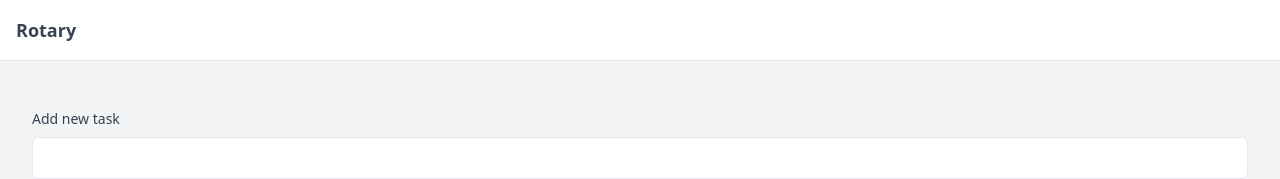
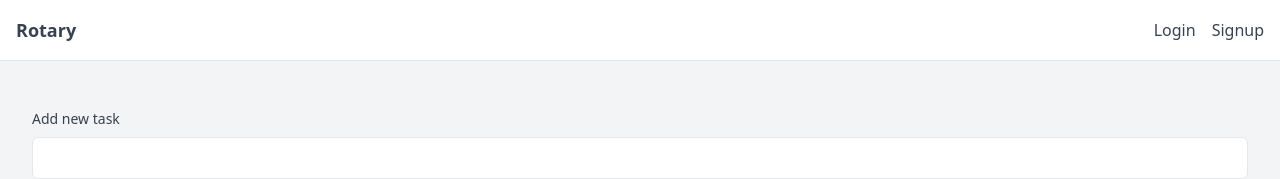
Before and after one commit to ghostm0nk/rotary, a React (Vite) app: page / in a window 1280 px wide. Shown: the top 179 px of the page. Built offline with nearby package versions, Linux system fonts and the light colour scheme; no server answers.

Commit message:
Update src/components/Header.jsx

```diff
--- a/src/components/Header.jsx
+++ b/src/components/Header.jsx
@@ -26,7 +26,7 @@ const Header = ({ user }) => {
     <header className="bg-white p-4 border-b border-gray-200">
       <nav className="flex justify-between items-center">
         <h1 className="text-lg font-bold text-gray-700">Rotary</h1>
-        {user && (
+        {user ? (
           <div className="relative">
             <button className="bg-gray-100 p-2 rounded-full hover:bg-gray-200" onClick={() => setShowMenu(!showMenu)}>
               <svg xmlns="http://www.w3.org/2000/svg" className="h-6 w-6" fill="none" viewBox="0 0 24 24" stroke="currentColor">
@@ -36,6 +36,9 @@ const Header = ({ user }) => {
             {showMenu && (
               <ul className="absolute top-full right-0 bg-white p-2 border border-gray-200 rounded-md menu-content">
                 <li>
+                  <a href="/dashboard" className="block p-2 hover:bg-gray-100">Dashboard</a>
+                </li>
+                <li>
                   <button className="block p-2 hover:bg-gray-100" onClick={handleLogout}>
                     Logout
                   </button>
@@ -43,6 +46,11 @@ const Header = ({ user }) => {
               </ul>
             )}
           </div>
+        ) : (
+          <div className="flex space-x-4">
+            <a href="/login" className="text-gray-700 hover:text-gray-900">Login</a>
+            <a href="/signup" className="text-gray-700 hover:text-gray-900">Signup</a>
+          </div>
         )}
       </nav>
     </header>
```
